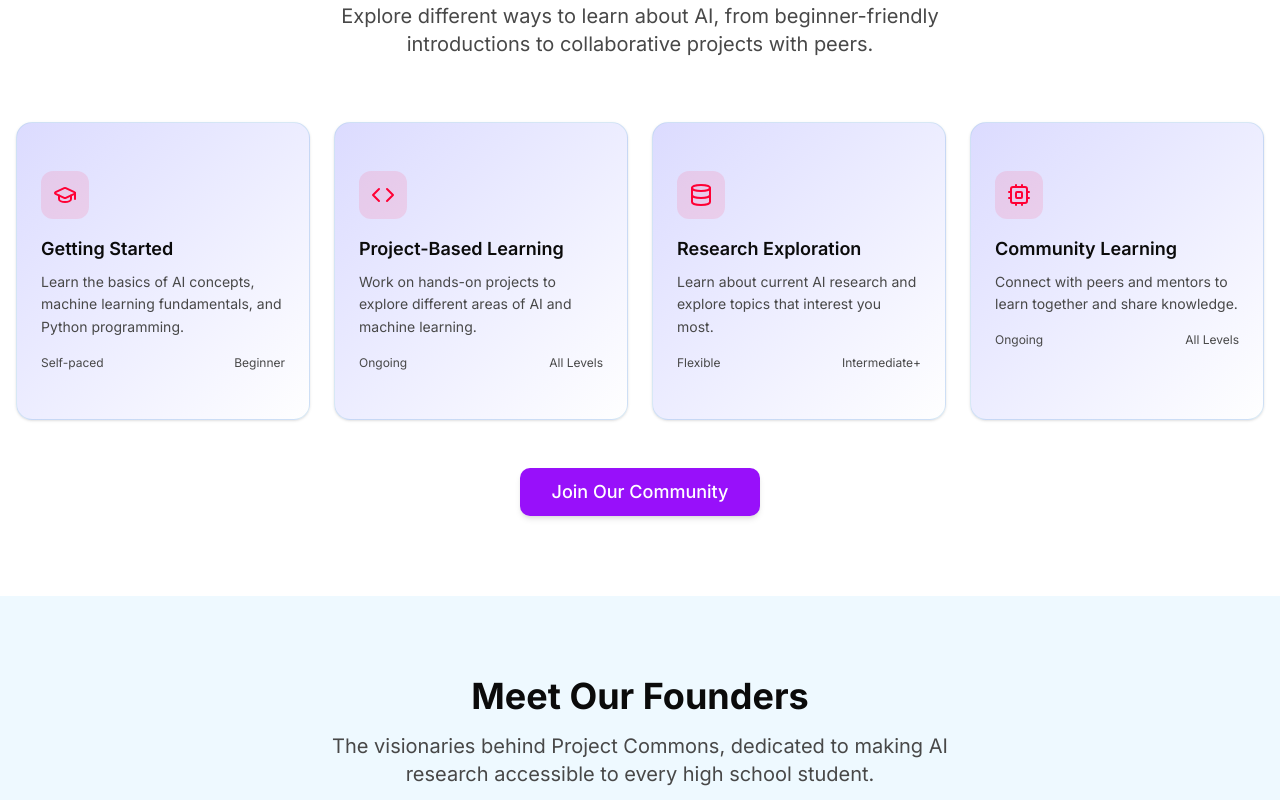
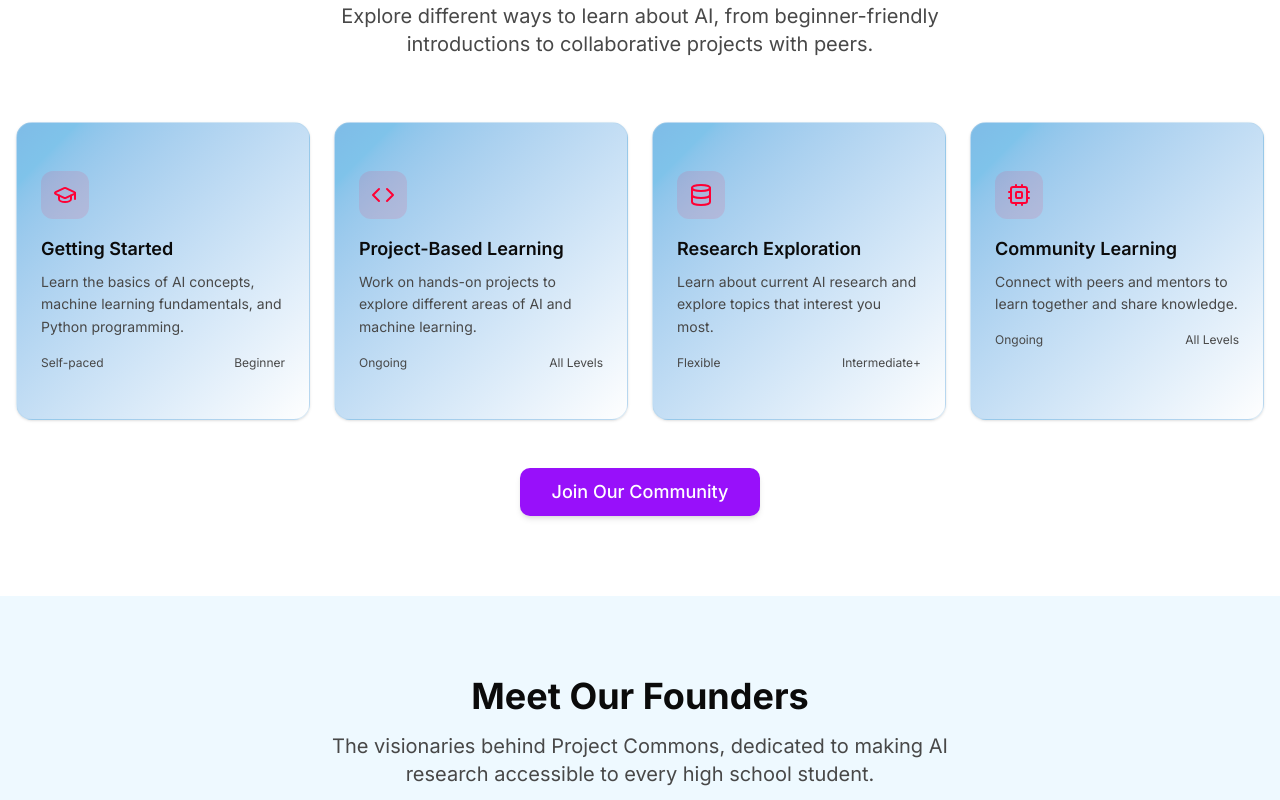
Before and after one commit to JoKsHuA2019/ProjectCommons, a Next.js app: page / in a window 1280 px wide. Shown: the part 1480-2280 px from the top of the page. Built offline with nearby package versions, Linux system fonts and the light colour scheme.

Commit message:
Add files via upload

```diff
--- a/app/globals.css
+++ b/app/globals.css
@@ -7,11 +7,11 @@
   /* Ultra-vibrant color scheme with maximum saturation for POPPING colors */
   --background: oklch(1 0 0); /* Pure white */
   --foreground: oklch(0.15 0 0); /* Very dark text for maximum contrast */
-  --card1: oklch(85.232% 0.09326 306.52);
-  --card2: oklch(80.905% 0.09976 284.584);
-  --card3: oklch(90.461% 0.0719 323.869);
-  --card4: oklch(78.34% 0.11069 276.736);
-  --card5: oklch(88.27% 0.05835 254.848);
+  --card1: oklch(80.275% 0.11605 305.943);
+  --card2: oklch(56% 0.17 245);
+  --card3: oklch(60% 0.16 25);
+  --card4: oklch(70% 0.15 200);
+  --card5: oklch(62% 0.12 335);
   --card-foreground: oklch(0.15 0 0); /* Very dark text */
   --popover: oklch(1 0 0); /* White */
   --popover-foreground: oklch(0.15 0 0); /* Very dark text */
```
